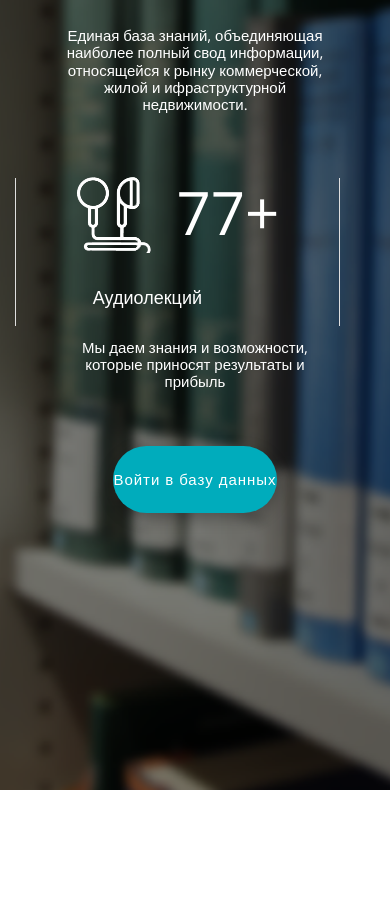
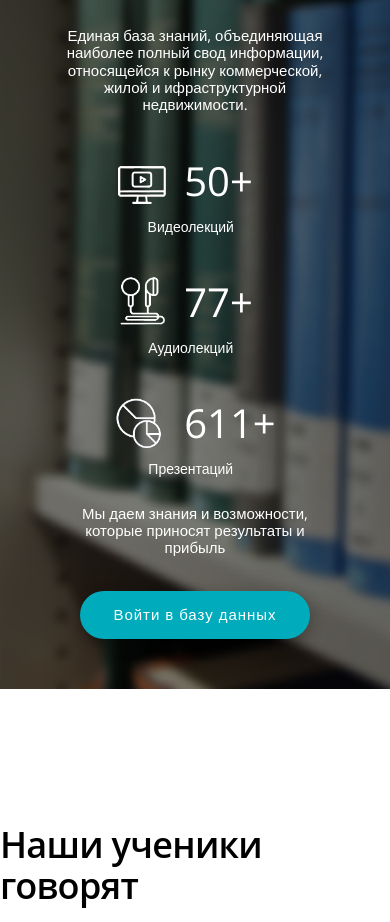
Before and after one commit to m1ndgap/are5_2.0, a plain HTML site: page index.html in a window 390 px wide. Shown: the part 2000-2922 px from the top of the page. Drawn offline with nearby package versions, Linux system fonts and the light colour scheme.

Commit message:
i4 mobile done

```diff
--- a/index.html
+++ b/index.html
@@ -76,7 +76,7 @@
       <p>Единая база знаний, объединяющая наиболее полный свод информации,
         относящейся к рынку коммерческой, жилой и ифраструктурной недвижимости.
       </p>
-      <div class="i4_icons">
+      <div class="i4-icons">
         <div>
           <span class="imac">50+</span>
           <p>Видеолекций</p>
--- a/styles/index.sass
+++ b/styles/index.sass
@@ -525,10 +525,9 @@
 //
 .index_4_kbase
   display: flex
-  flex-direction: column
+  flex-flow: column nowrap
   align-items: center
   color: $white
-  height: 890px
   background-image: url('../assets/images/i4-baza-znanii-img.png')
   background-repeat: no-repeat
   background-size: cover
@@ -545,34 +544,44 @@
     color: $white
     text-align: center
     margin-top: 13px
-  .i4_icons
+  .i4-icons
     display: flex
-    flex-direction: row
+    flex-flow: column nowrap
     p
-      margin-top: 40px
-      font-size: 18px
+      margin-top: 15px
+      font-size: 14px
+      margin-left: 20px
     span
-      font-size: 60px
+      font-size: 40px
       background-repeat: no-repeat
-      padding-left: 100px
+      padding-left: 70px
+      background-size: contain
     div
-      margin-top: 50px
+      margin-top: 30px
       padding: 0px 60px 0px 60px
-      &:nth-child(2)
+      //&:nth-child(2)
         border-left: 1px solid $grey
         border-right: 1px solid $grey
     .imac
       background-image: url('../assets/images/imac_icon.png')
-      background-position: -2px 12px
+      background-position: 3px 12px
+      background-size: 50px
     .headphones
       background-image: url('../assets/images/headphones_icon.png')
-      background-position: -6px -1px
+      background-position: 3px -1px
     .pie_charts
       background-image: url('../assets/images/pie_charts_icon.png')
-      background-position: -4px -6px
+      background-position: 0px 0px
   .button
-    padding: 25px 0px
-    margin-top: 40px
+    margin-top: 20px
+    display: block
+    width: 230px
+    padding-left: 10px
+    padding-right: 10px
+    padding-top: 15px
+    padding-bottom: 15px
+    text-align: center
+    margin-bottom: 50px
 
 // Medium devices (tablets, 768px and up)
 @media (min-width: 768px)
@@ -593,7 +602,7 @@
       max-width: 890px
       margin-top: 54px
       line-height: 34px
-    .i4_icons
+    .i4-icons
       display: flex
       flex-direction: row
       p
@@ -642,7 +651,7 @@
       max-width: 890px
       margin-top: 54px
       line-height: 34px
-    .i4_icons
+    .i4-icons
       display: flex
       flex-direction: row
       p
```
Also changed, not shown: documentation.txt (+7 -0 lines), styles/index.css, styles/index.min.css.
